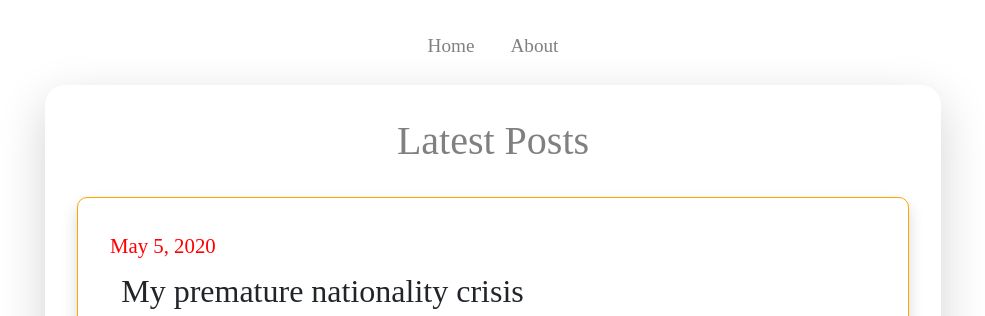
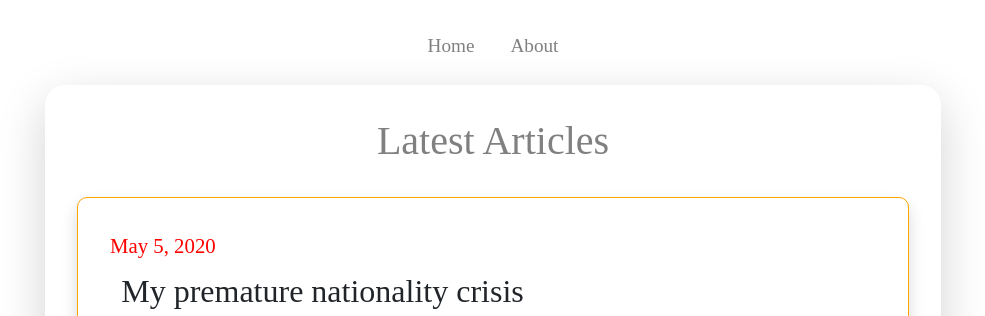
Before and after one commit to Sahel13/TheStudentWatch-Old, a Jekyll site: the page built from index.html, in a window 1280 px wide. Shown: the top 316 px of the page, without its empty margins (147-1132 px from the left). Built offline with Jekyll 4.4.1, drawn with Linux system fonts in a browser that asks for light colours; nearby versions of some CDN libraries.

Commit message:
heading changed

```diff
--- a/index.html
+++ b/index.html
@@ -3,7 +3,7 @@ layout: base_generic
 title: Home
 ---
 
-<h1 class="other_headings">Latest Posts</h1>
+<h1 class="other_headings">Latest Articles</h1>
 
 {% for post in site.posts %}
 	<div class="jumbotron postList shadow">
```
